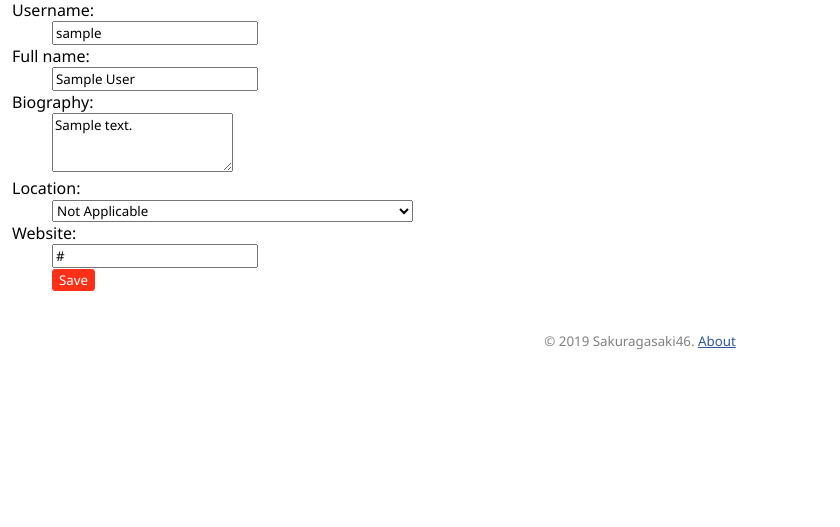
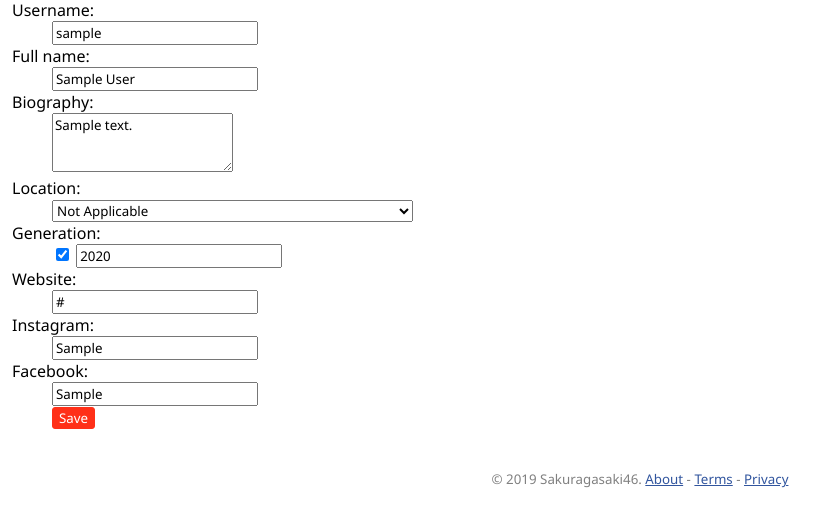
Before and after one commit to sakuragasaki46/coriplus, a Flask app: page /edit_profile/ in a window 1280 px wide. Shown: the part 153-680 px from the top of the page, without its empty margins (0-840 px from the left). Run offline with Flask 2, Linux system fonts and the light colour scheme; a user stored in the database is signed in; tables that the repository leaves empty hold one stand-in row (values such as "Sample post"); data that the repository does not hold is empty.

Commit message:
Fixed problem when entering invalid data while editing profile

```diff
--- a/app.py
+++ b/app.py
@@ -18,6 +18,8 @@ if sys.version_info[0] < 3:
 arg_parser = argparse.ArgumentParser()
 arg_parser.add_argument('--norun', action='store_true',
     help='Don\'t run the app. Useful for debugging.')
+arg_parser.add_argument('--debug', action='store_true',
+    help='Run the app in debug mode.')
 arg_parser.add_argument('-p', '--port', type=int, default=5000,
     help='The port where to run the app. Defaults to 5000')
 
@@ -628,6 +630,20 @@ def edit(id):
 #def confirm_delete(id):
 #    return render_template('confirm_delete.html')
 
+# Workaround for problems related to invalid data.
+# Without that, changes will be lost across requests.
+def profile_checkpoint():
+    return UserProfile(
+        user=get_current_user(),
+        full_name=request.form['full_name'],
+        biography=request.form['biography'],
+        location=int(request.form['location']),
+        year=int(request.form['year'] if request.form.get('has_year') else '0'),
+        website=request.form['website'] or None,
+        instagram=request.form['instagram'] or None,
+        facebook=request.form['facebook'] or None
+    )
+
 @app.route('/edit_profile/', methods=['GET', 'POST'])
 def edit_profile():
     if request.method == 'POST':
@@ -637,19 +653,26 @@ def edit_profile():
             # prevent username to be set to empty
             username = user.username
         if username != user.username:
-            User.update(username=username).where(User.id == user.id).execute()
+            try:
+                User.update(username=username).where(User.id == user.id).execute()
+            except IntegrityError:
+                flash('That username is already taken')
+                return render_template('edit_profile.html', profile=profile_checkpoint())
         website = request.form['website'].strip().replace(' ', '%20')
         if website and not validate_website(website):
             flash('You should enter a valid URL.')
-            return render_template('edit_profile.html')
+            return render_template('edit_profile.html', profile=profile_checkpoint())
         location = int(request.form.get('location'))
         if location == 0:
             location = None
         UserProfile.update(
             full_name=request.form['full_name'] or username,
             biography=request.form['biography'],
+            year=request.form['year'] if request.form.get('has_year') else None,
+            location=location,
             website=website,
-            location=location
+            instagram=request.form['instagram'],
+            facebook=request.form['facebook']
         ).where(UserProfile.user == user).execute()
         return redirect(url_for('user_detail', username=username))
     return render_template('edit_profile.html')
@@ -713,7 +736,7 @@ def username_availability(username):
 def location_search(name):
     results = []
     for key, value in locations.items():
-        if value.startswith(name):
+        if value.lower().startswith(name.lower()):
             results.append({'value': key, 'display': value})
     return jsonify({'results': results})
 
@@ -770,4 +793,4 @@ if __name__ == '__main__':
     args = arg_parser.parse_args()
     create_tables()
     if not args.norun:
-        app.run(port=args.port)
+        app.run(port=args.port, debug=args.debug)
--- a/static/style.css
+++ b/static/style.css
@@ -19,6 +19,7 @@ body{margin:0}
 .message-options{display:none}
 .create_text{width:100%;height:8em}
 .biography_text{height:4em}
+.before-toggle:not(:checked) + input{display:none}
 .follow_button,input[type="submit"]{background-color:#ff3018;color:white;border-radius:3px;border:1px solid #ff3018}
 .follow_button.following{background-color:transparent;color:#ff3018;border-color:#ff3018}
 .copyright{font-size:smaller;text-align:center;color:#808080}
--- a/templates/base.html
+++ b/templates/base.html
@@ -35,7 +35,8 @@
     </div>
     <div class="footer">
       <p class="copyright">&copy; 2019 Sakuragasaki46.
-        <a href="/about/">About</a></p>
+        <a href="/about/">About</a> - <a href="/terms/">Terms</a> -
+        <a href="/privacy/">Privacy</a></p>
     </div>
     <script src="/static/lib.js"></script>
   </body>
--- a/templates/edit_profile.html
+++ b/templates/edit_profile.html
@@ -7,15 +7,26 @@
   <dl>
     <dt>Username:</dt>
     <dd><input type="text" class="username-input" name="username" required value="{{ current_user.username }}" autocomplete="off"></dd>
-    {% set profile = current_user.profile %}
+    {% if not profile %}
+      {% set profile = current_user.profile %}
+    {% endif %}
     <dt>Full name:</dt>
     <dd><input type="text" name="full_name" value="{{ profile.full_name }}"></dd>
     <dt>Biography:</dt>
     <dd><textarea class="biography_text" name="biography">{{ profile.biography }}</textarea></dd>
     <dt>Location:</dt>
     <dd>{% include "includes/location_selector.html" %}</dd>
+    <dt>Generation:</dt>
+    <dd>
+      <input type="checkbox" class="before-toggle" name="has_year" value="1" {% if profile.year %}checked{% endif %}>
+      <input type="number" name="year" value="{{ profile.year or 2000 }}">
+    </dd>
     <dt>Website:</dt>
-    <dd><input type="text" name="website" value="{{ profile.website }}"></dd>
+    <dd><input type="text" name="website" value="{{ profile.website or '' }}"></dd>
+    <dt>Instagram:</dt>
+    <dd><input type="text" name="instagram" value="{{ profile.instagram or '' }}"></dd>
+    <dt>Facebook:</dt>
+    <dd><input type="text" name="facebook" value="{{ profile.facebook or '' }}"></dd>
     <dd><input type="submit" value="Save"></dd>
   </dl>
 </form>
```
Also changed, not shown: 1 other file.
